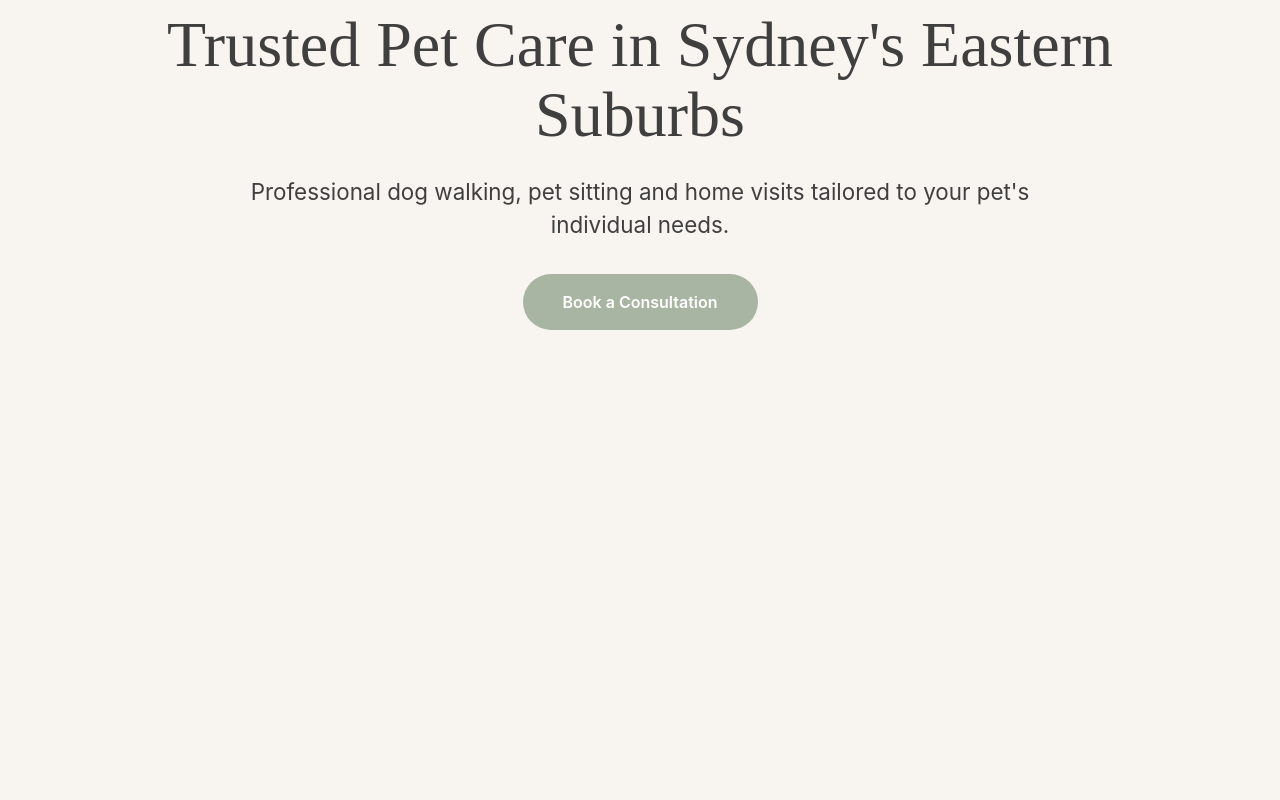
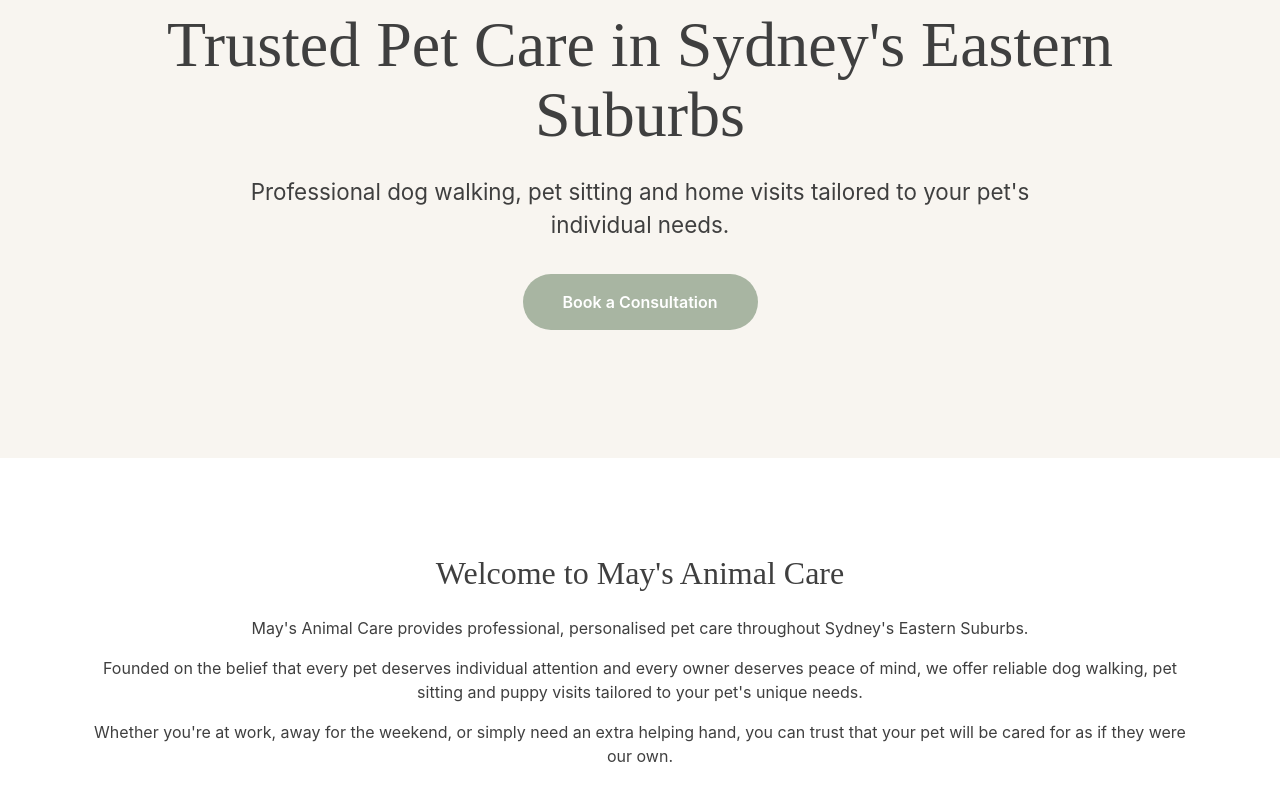
Before and after one commit to rhiannawilson/mays-animal-care, a React (Vite) app: page / in a window 1280 px wide. Shown: the part 314-1114 px from the top of the page. Before the commit the page ends 800 px from the top, so only its background shows below. Built offline with nearby package versions, Linux system fonts and the light colour scheme.

Commit message:
Add About section to homepage

```diff
--- /dev/null
+++ b/src/components/About.jsx
@@ -0,0 +1,31 @@
+import "../styles/About.css";
+
+function About() {
+  return (
+    <section className="about">
+      <div className="container about-content">
+        <h2>Welcome to May's Animal Care</h2>
+
+        <p>
+          May's Animal Care provides professional, personalised pet care
+          throughout Sydney's Eastern Suburbs.
+        </p>
+
+        <p>
+          Founded on the belief that every pet deserves individual attention
+          and every owner deserves peace of mind, we offer reliable dog
+          walking, pet sitting and puppy visits tailored to your pet's unique
+          needs.
+        </p>
+
+        <p>
+          Whether you're at work, away for the weekend, or simply need an
+          extra helping hand, you can trust that your pet will be cared for
+          as if they were our own.
+        </p>
+      </div>
+    </section>
+  );
+}
+
+export default About;
--- a/src/pages/HomePage.jsx
+++ b/src/pages/HomePage.jsx
@@ -1,11 +1,13 @@
 import Navbar from '../components/Navbar';
 import Hero from '../components/Hero';
+import About from "../components/About";
 
 function HomePage() {
   return (
     <>
       <Navbar />
       <Hero />
+      <About />
     </>
   );
 }
--- /dev/null
+++ b/src/styles/About.css
@@ -0,0 +1,14 @@
+.about {
+  padding: 6rem 0;
+  background-color: white;
+}
+
+.about-content {
+  max-width: 800px;
+  margin: 0 auto;
+  text-align: center;
+}
+
+.about h2 {
+  margin-bottom: 1.5rem;
+}
```
